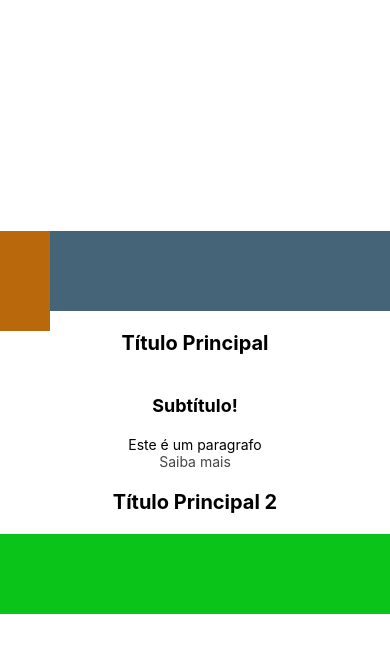
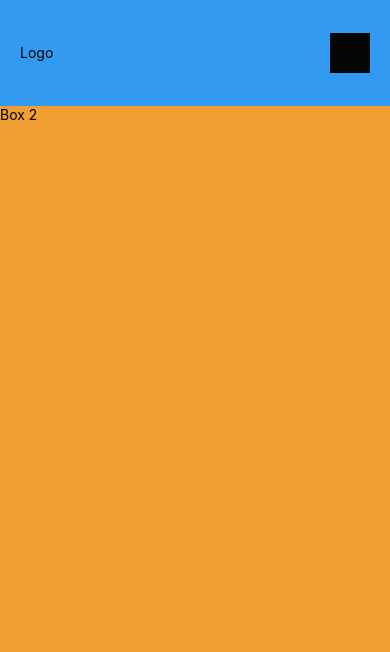
Before and after one commit to renancavichi/tutorial-react-native-expo-2sem-2025, a React Native app: screen / in a window 390 px wide. Shown: the top 652 px of the page. Built offline with nearby package versions, Linux system fonts and the light colour scheme.

Commit message:
Aula Layout Flex

```diff
--- a/App.js
+++ b/App.js
@@ -1,60 +1,43 @@
-import { StatusBar } from 'expo-status-bar';
-import { StyleSheet, Text, View } from 'react-native';
+import { View, Text, StyleSheet } from 'react-native'
 
 export default function App() {
   return (
     <View style={styles.container}>
-      <View style={styles.box1}>
-        <View style={styles.box3}> </View>
-        <View style={styles.box3}> </View>
+      <View style={styles.header}>
+        <Text>Logo</Text>
+        <View style={styles.menu}></View>
       </View>
-      <Text style={styles.tituloPrincipal}>Título Principal</Text>
-      <Text style={styles.subTitulo}>Subtítulo!</Text>
-      <Text>Este é um paragrafo</Text>
-      <Text style={styles.saibaMais}>Saiba mais</Text>
-      <Text style={styles.tituloPrincipal}>Título Principal 2</Text>
-      <View style={styles.box2}> </View>
-      <StatusBar style="auto" />
+      <View style={styles.content}>
+        <Text>Box 2</Text>
+      </View>
     </View>
-  );
+  )
 }
 
 const styles = StyleSheet.create({
   container: {
+    flex: 2,
+    backgroundColor: "#5bf13dff",
+    justifyContent: "center",
+    alignItems: "center"
+  },
+  header: {
     flex: 1,
-    backgroundColor: '#fff',
-    alignItems: 'center',
-    justifyContent: 'center',
+    width: "100%",
+    backgroundColor: "#329bf1ff",
+    justifyContent: "space-between",
+    alignItems: "center",
+    flexDirection: "row",
+    paddingHorizontal: 20
   },
-  tituloPrincipal: {
-    fontSize: 20,
-    fontWeight: 'bold',
-    marginVertical: 20
+  content: {
+    flex: 7,
+    width: "100%",
+    backgroundColor: "#f19f32ff"
   },
-   subTitulo: {
-    fontSize: '18px',
-    fontWeight: 'bold',
-    marginVertical: 20
-  },
-  saibaMais: {
-    fontSize: '14px',
-    color: "#464646"
-  },
-  box1: {
-    display: "flex",
-    width: "100%",
-    height: 80,
-    backgroundColor: "#456478",
-    justifyContent: "space-between"
-  },
-  box2: {
-    width: "100%",
-    height: 80,
-    backgroundColor: "#0bc41aff"
-  },
-  box3: {
-    width: 50,
-    height: 50,
-    backgroundColor: "#b9680cff"
+  menu: {
+    width: 40,
+    height: 40,
+    backgroundColor: "#050505ff"
   }
-});
+})
```
Also changed, not shown: 1 other file (tests, documents, lock files or other folders).
